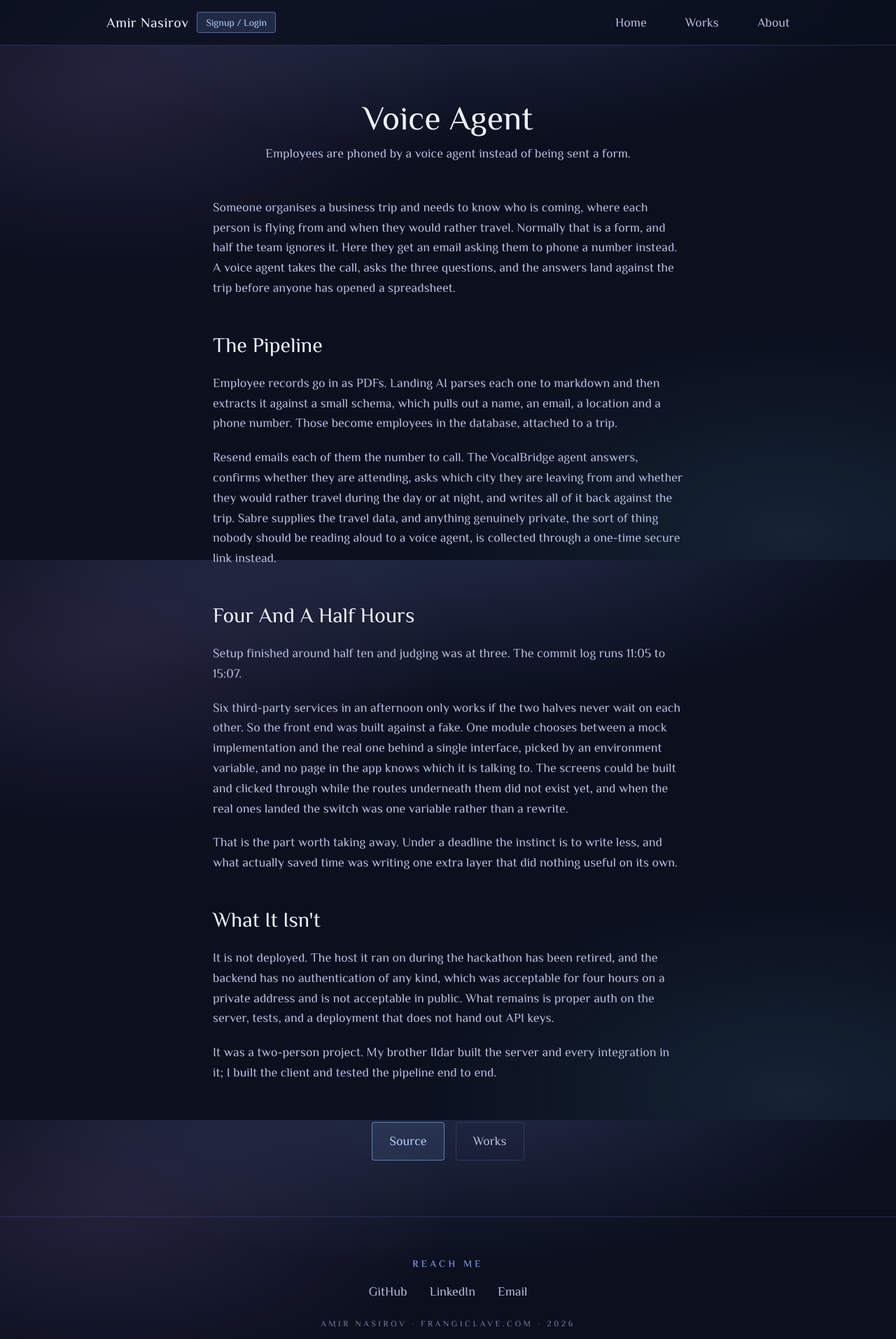
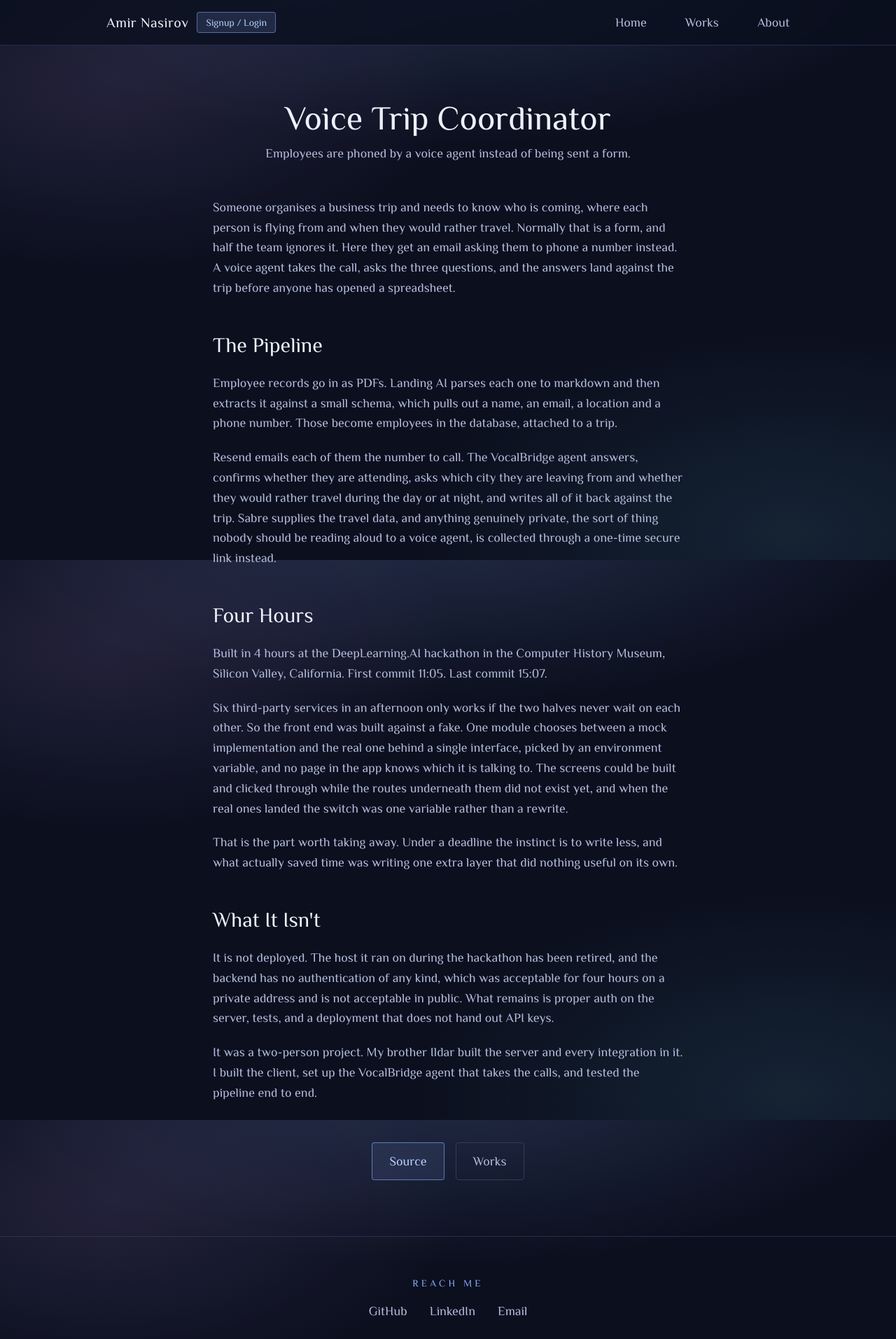
Before and after one commit to angsio/hub, a React (Vite) app: page /trips in a window 1280 px wide. Shown: the top 1913 px of the page at 70% size. Built offline with nearby package versions, Linux system fonts and the light colour scheme; no server answers.

Commit message:
Content correctness and metric measuring

```diff
--- a/src/content/about.mdx
+++ b/src/content/about.mdx
@@ -64,10 +64,11 @@ container networking and cloudflare deployment.
 I like setting the flow of user experience and reinforcing that in my infrastructure
 and applications. When it comes to my scheduling agent, it assesses whether it needs
 tools when interacting with users. When tools are needed, it sends a description
-of its goal so my RAG architecture can match it to the most relevant tool.
+of its goal so an embedding search can match it to the most relevant tool.
 While the system doesn't help much for three tools, laying down the agentic
-pipeline for the ability to scale is what I find important. It enables
-me to tune individual pieces and measure their improvement such as retrieval accuracy.
+pipeline for the ability to scale is what I find important. The intent is to tune
+individual pieces and measure their improvement, retrieval accuracy being the
+obvious one, once there are enough tools for that number to mean anything.
 
 ## Frangiclave
 
@@ -76,4 +77,5 @@ me to tune individual pieces and measure their improvement such as retrieval acc
   charming, three would be indulgent.
 */}
 
-A key that opens a door which is not there yet.
+A key that opens a door which is not there yet. It cannot be locked away; keep
+it in the hand.
--- a/src/content/homelab.mdx
+++ b/src/content/homelab.mdx
@@ -22,7 +22,11 @@ project gets its own subdomain.
 - `frangiclave.com` - Portfolio Hub
 - `auth.frangiclave.com` - Accounts Layer, shared domain-wide
 - `tasks.frangiclave.com` - Scheduling Agent
-- `trips.frangiclave.com` - Business Trip Planner (WIP)
+
+The Voice Trip Coordinator is not deployed yet. It ran on a hackathon host that
+is now retired, and the source is available on Github. A private
+side of the domain, for personal tools rather than published ones, is my next
+priority though.
 
 ## One Account
 
--- a/src/content/trips.mdx
+++ b/src/content/trips.mdx
@@ -3,8 +3,9 @@
   ![Architecture](/vocalbridge.png)
 
   Built with my brother Ildar at a hackathon. He wrote the server and every
-  third-party integration in it; I wrote the client. The attribution line at the
-  end should survive whatever this gets rewritten into.
+  third-party integration in it; I wrote the client and built the voice agent
+  itself. The attribution line at the end should survive whatever this gets
+  rewritten into.
 */}
 
 Someone organises a business trip and needs to know who is coming, where each
@@ -26,10 +27,10 @@ back against the trip. Sabre supplies the travel data, and anything genuinely
 private, the sort of thing nobody should be reading aloud to a voice agent, is
 collected through a one-time secure link instead.
 
-## Four And A Half Hours
+## Four Hours
 
-Setup finished around half ten and judging was at three. The commit log runs
-11:05 to 15:07.
+Built in 4 hours at the DeepLearning.AI hackathon in the Computer History Museum, Silicon
+Valley, California. First commit 11:05. Last commit 15:07.
 
 Six third-party services in an afternoon only works if the two halves never wait
 on each other. So the front end was built against a fake. One module chooses
@@ -52,4 +53,5 @@ proper auth on the server, tests, and a deployment that does not hand out API
 keys.
 
 It was a two-person project. My brother Ildar built the server and every
-integration in it; I built the client and tested the pipeline end to end.
+integration in it. I built the client, set up the VocalBridge agent that takes
+the calls, and tested the pipeline end to end.
--- a/src/data/site.js
+++ b/src/data/site.js
@@ -41,7 +41,7 @@ export const portals = [
   },
   {
     slug: 'trips',
-    title: 'Voice Agent',
+    title: 'Voice Trip Coordinator',
     blurb:
       'Organise a business trip and everyone on it gets a phone call rather ' +
       'than a form. A voice agent asks who is coming, where they are leaving ' +
@@ -54,12 +54,12 @@ export const portals = [
   },
   {
     slug: 'homelab',
-    title: 'Home Lab',
+    title: 'Frangiclave',
     blurb:
       'My Raspberry Pi serves the whole site. The portfolio, the accounts ' +
       'layer and the task app get a Docker Compose stack each, sitting behind ' +
       'a Cloudflare tunnel to avoid open router ports.',
-    tagline: 'The Raspberry Pi that serves every site on this domain.',
+    tagline: 'The self-hosted platform every site on this domain runs on.',
     to: '/homelab',
     // The homelab is not one repo, it is the several this domain runs on, so
     // this points at the profile that holds them all rather than at one of them.
--- a/src/entry-server.jsx
+++ b/src/entry-server.jsx
@@ -31,7 +31,7 @@ export const routes = [
     path: '/works',
     title: `Works · ${site.name}`,
     description:
-      'Projects built and self-hosted on a Raspberry Pi: a scheduling agent, a voice agent, and the home lab that serves them.',
+      'Projects built and self-hosted on a Raspberry Pi: a scheduling agent, a voice trip coordinator, and the home lab that serves them.',
   },
   ...portals.map((portal) => ({
     path: portal.to,
```
Also changed, not shown: metrics/results.txt (added), 1 other file (tests, documents, lock files or other folders).
